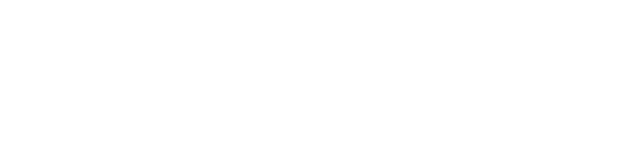
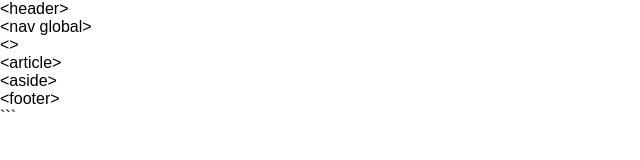
Before and after one commit to pandeyprachi0172/25VA151, a plain HTML site: page css unit-03/layout.html in a window 1280 px wide. Shown: the whole page, without its empty margins (0-640 px from the left). Drawn offline with Linux system fonts and the light colour scheme.

Commit message:
added files

````diff
--- a/css unit-03/layout.html
+++ b/css unit-03/layout.html
@@ -0,0 +1,48 @@
+<!DOCTYPE html>
+<html lang="en">
+<head>
+    <meta charset="UTF-8">
+    <meta name="viewport" content="width=device-width, initial-scale=1.0">
+    <title>Layout 1</title>
+    <style>
+       * {
+            margin:0;
+            padding:0;
+            box-sizing:border-box;
+        }
+        body{
+            font-family: Arial, Helvetica, sans-serif;
+
+
+
+
+
+
+        }
+
+
+
+
+
+    </style>
+</head>
+<body>
+    <div class="container">
+        <header>&lt;header&gt;</header>
+        <nav>&lt;nav global&gt;</nav>
+        <div class="main">
+        <div class="left">
+            <section>&lt;&gt;</section>
+            <article>&lt;article&gt;</article>
+        </div>
+        <aside>&lt;aside&gt;</aside>
+    </div>
+
+    <footer>&lt;footer&gt;</footer>
+</div>
+```
+
+
+
+</body>
+</html>
````
Also changed, not shown: css unit-03/boxmodel3.html (+3 -1 lines).
